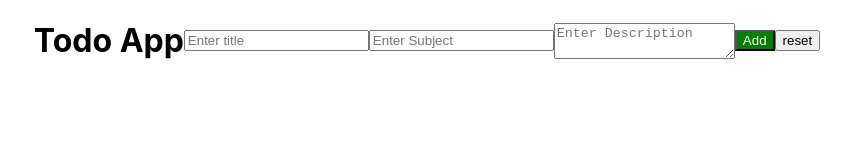
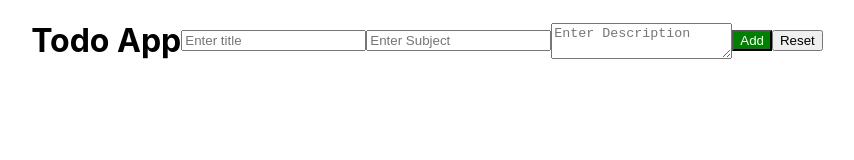
Before and after one commit to UDAYVEERUS/Todo_App, a React (Create React App) app: page / in a window 1280 px wide. Shown: the top 160 px of the page, without its empty margins (213-1067 px from the left). Built offline with nearby package versions, Linux system fonts and the light colour scheme.

Commit message:
remove ternary operator onthe reset button

```diff
--- a/src/components/Todo.js
+++ b/src/components/Todo.js
@@ -60,7 +60,7 @@ const Todo = () => {
         <input type="text" value={subject} onChange={handleSubject} placeholder='Enter Subject' /><br />
         <textarea value={description} placeholder='Enter Description' onChange={handleDescription}></textarea><br />
         <button style={{ backgroundColor: "green", color: "white" }} type='submit' onClick={handleSubmit}>{editMode ? "Update" : "Add"}</button><br />
-        <button onClick={handleReset}>{editMode ? "" : "reset"}</button>
+        <button onClick={handleReset}>Reset</button>
       </div>
       <div style={{ display: "flex", gap: "4px", width: "full", margin: "10px" }}>
         {todo && todo.map((item, index) => {
```
